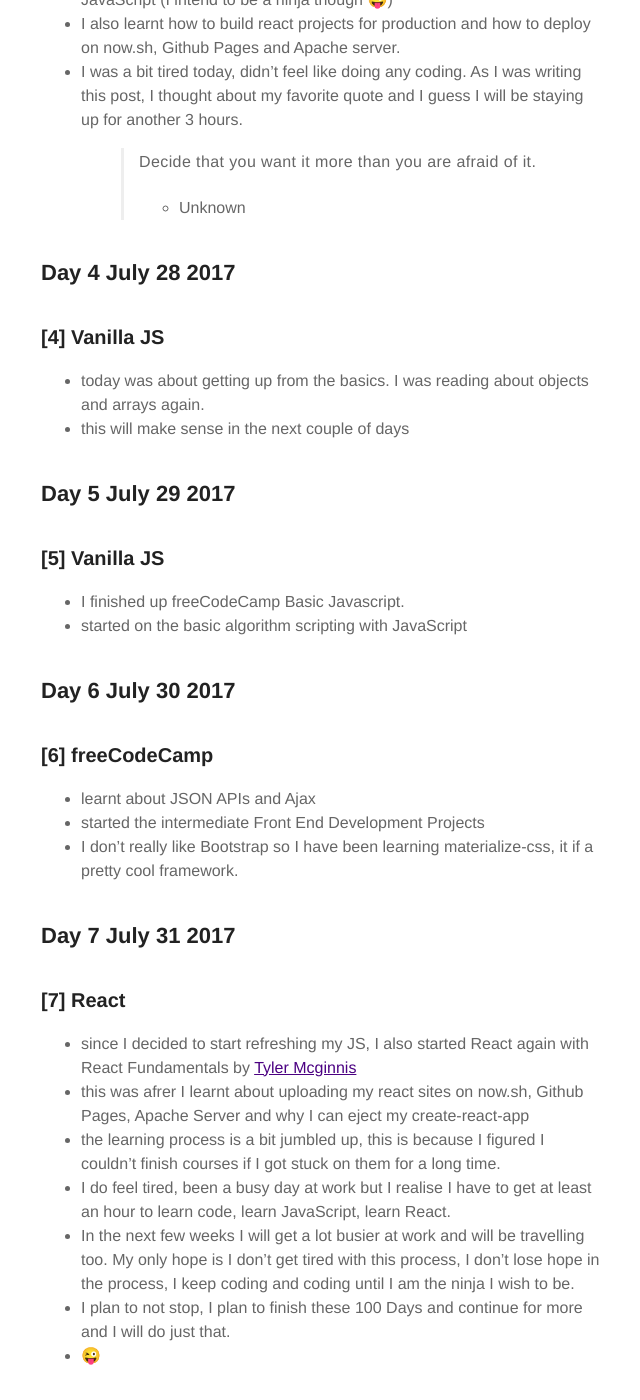
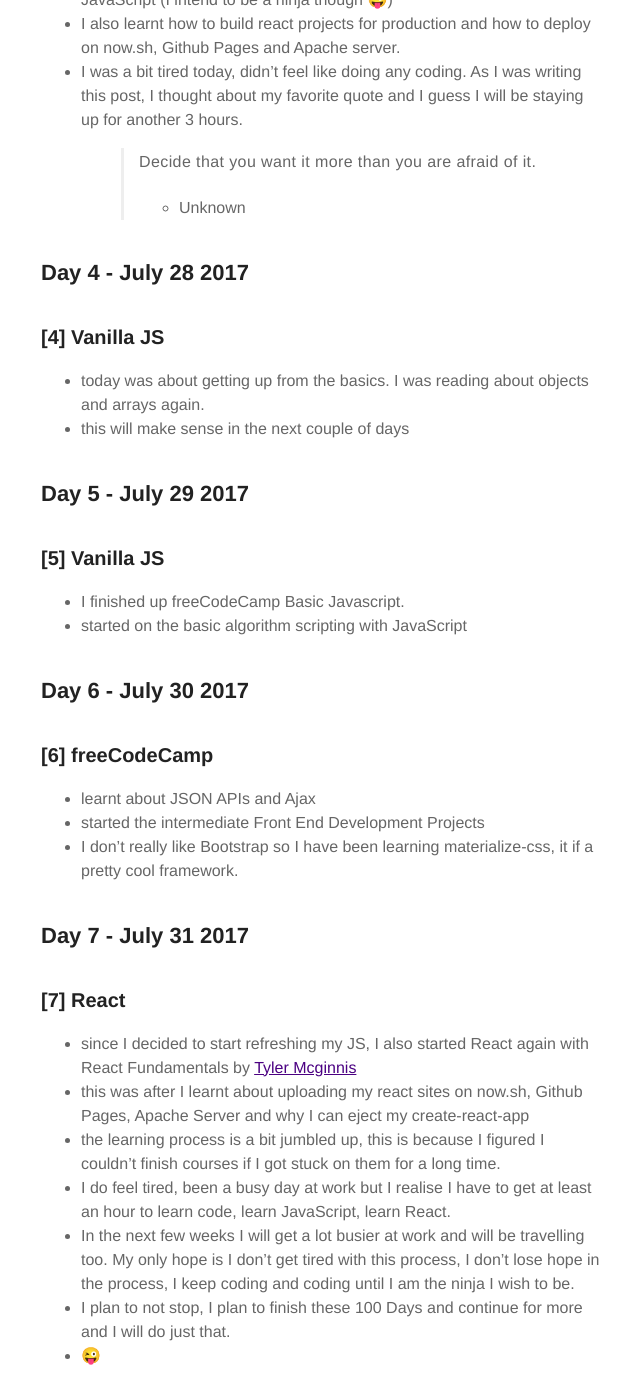
Before and after one commit to terrymafura/maffsojah.github.io, a Jekyll site: the page built from _posts/2017-07-25-100-Days-of-Code-Days-1-10.markdown, in a window 1280 px wide and 1400 px high, scrolled down 1388 px. Shown: the whole window, without its empty margins (319-959 px from the left). Built offline with Jekyll 4.4.1, drawn with Linux system fonts in a browser that asks for light colours; emoji names are drawn with the system emoji font; comment, search, counter and statistics services are not loaded; some of the changed text lies outside the part shown.

Commit message:
100 Days of Code Day 7

```diff
--- a/_posts/2017-07-25-100-Days-of-Code-Days-1-10.markdown
+++ b/_posts/2017-07-25-100-Days-of-Code-Days-1-10.markdown
@@ -11,14 +11,14 @@ author: terrymafura
 description: 100 Days of Code Challenge Days 1-10
 ---
 
-## Day 1 July 25 2017
+## Day 1 - July 25 2017
 ### [1] Project Manager application using React JS
 - setup project, linked with Firebase, added Projects and Todo components, getting Todos from API
 - Also started contributing to some awesome project *well, not really. haven't started yet, but I'm in. I will post more about it. yaaay*
 
 - Link to the project [Project Manager App](https://github.com/maffsojah/projectmanager)
 
-## Day 2 July 26 2017
+## Day 2 - July 26 2017
 ### [2] Project Manager App, React
 - today I decided to get back to the drawing board. I realised I had a lot to learn and since I have practised what I have learnt so far on a project, I decided to get back to reading.
 - On the *Project Manager* App I decided to start with some new layout because it was just plain old JSX without any styles
@@ -26,7 +26,7 @@ description: 100 Days of Code Challenge Days 1-10
 - *The Open Source Project*  - I learnt a very huge lesson today, I realised I have a long way to go and I havent really grasped as much as I would expect to. I met people who were writing code I had never seen before, concepts I had never heard of before.
 - I will be good at this :stuck_out_tongue_winking_eye:
 
-## Day 3 July 27 2017
+## Day 3 - July 27 2017
 ### [3] Vanilla JS, React
 - today was a bit tricky. Besides trying to learn how I could contribute to an Open Source project, I was back at Vanilla JavaScript.
 - Most of the problems I am facing are merely caused by not fully grasping JavaScript (I intend to be a ninja though :stuck_out_tongue_winking_eye:)
@@ -36,28 +36,28 @@ description: 100 Days of Code Challenge Days 1-10
 > - Unknown
 
 
-## Day 4 July 28 2017
+## Day 4 - July 28 2017
 ### [4] Vanilla JS
 - today was about getting up from the basics. I was reading about objects and arrays again.
 - this will make sense in the next couple of days
 
-## Day 5 July 29 2017
+## Day 5 - July 29 2017
 ### [5] Vanilla JS
 - I finished up freeCodeCamp Basic Javascript.
 - started on the basic algorithm scripting with JavaScript
 
-## Day 6 July 30 2017
+## Day 6 - July 30 2017
 ### [6] freeCodeCamp
 - learnt about JSON APIs and Ajax
 - started the intermediate Front End Development Projects
 - I don't really like Bootstrap so I have been learning materialize-css, it if a pretty cool framework.
 
-## Day 7 July 31 2017
+## Day 7 - July 31 2017
 ### [7] React
 -  since I decided to start refreshing my JS, I also started React again with React Fundamentals by [Tyler Mcginnis](https://twitter.com/tylermcginnis)
-- this was afrer I learnt about uploading my react sites on now.sh, Github Pages, Apache Server and why I can eject my create-react-app
+- this was after I learnt about uploading my react sites on now.sh, Github Pages, Apache Server and why I can eject my create-react-app
 - the learning process is a bit jumbled up, this is because I figured I couldn't finish courses if I got stuck on them for a long time.
 - I do feel tired, been a busy day at work but I realise I have to get at least an hour to learn code, learn JavaScript, learn React.
 - In the next few weeks I will get a lot busier at work and will be travelling too. My only hope is I don't get tired with this process, I don't lose hope in the process, I keep coding and coding until I am the ninja I wish to be.
 - I plan to not stop, I plan to finish these 100 Days and continue for more and I will do just that.
-- 😜
+- :stuck_out_tongue_winking_eye:
```
